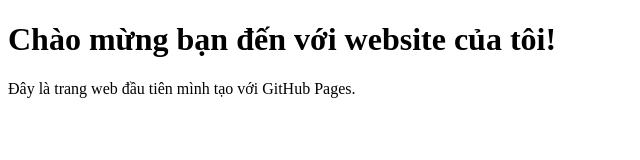
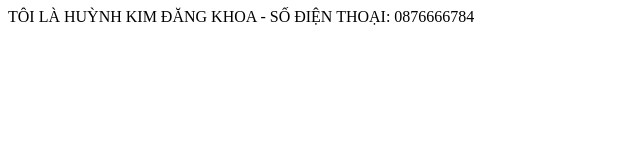
Before and after one commit to concac1818181818/concac1818181818.github.io, a plain HTML site: page index.html in a window 1280 px wide. Shown: the whole page, without its empty margins (0-640 px from the left). Drawn offline with Linux system fonts and the light colour scheme.

Commit message:
Update index.html

```diff
--- a/index.html
+++ b/index.html
@@ -1,11 +1 @@
-<!DOCTYPE html>
-<html lang="vi">
-<head>
-  <meta charset="UTF-8">
-  <title>😤😤😤😤😤😤😤</title>
-</head>
-<body>
-  <h1>Chào mừng bạn đến với website của tôi!</h1>
-  <p>Đây là trang web đầu tiên mình tạo với GitHub Pages.</p>
-</body>
-</html>
+<p>TÔI LÀ HUỲNH KIM ĐĂNG KHOA - SỐ ĐIỆN THOẠI: 0876666784</p>
```
